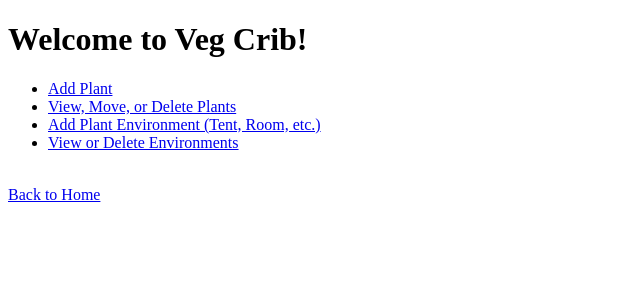
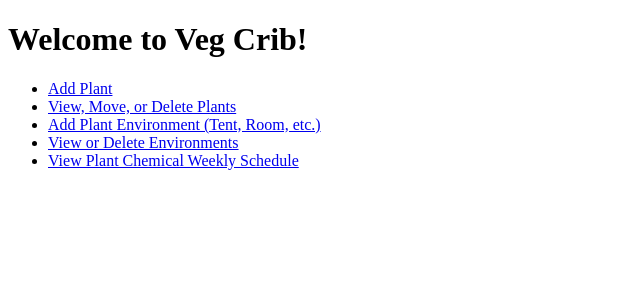
Before and after one commit to 13alvone/veg-crib, a Flask app: page / in a window 1280 px wide. Shown: the top 300 px of the page, without its empty margins (0-640 px from the left). Run offline with Flask 2, Linux system fonts and the light colour scheme.

Commit message:
** Updated functionality all around and added new functionality to actually show the current chemical schedule for the given week foreach plant that exists in an environment. At this point, the basic functionality expected for the application is all there, but there is still a ton of work to do such as updating the visual aspects everywhere, fix add_plant to ensure it can't add to a full environment, dockerizing the application, and extensive testing on installation and running, AS WELL AS a good, clean, and readable/informative readme.md.

```diff
--- a/app.py
+++ b/app.py
@@ -165,6 +165,12 @@ def move_plant(plant_id):
     print("Debug: Plant ID is", plant_id)
     return render_template(f'move_plant.html', available_containers=available_containers, plant_id=plant_id)
 
+@app.route('/chemical_schedule')
+def chemical_schedule():
+    backend.load_from_database()
+    current_week_schedule = backend.get_current_week_chemical_schedule()
+    return render_template('chemical_schedule.html', current_week_schedule=current_week_schedule)
+
 
 if __name__ == '__main__':
     app.run(debug=True)
--- a/templates/add_plant.html
+++ b/templates/add_plant.html
@@ -16,7 +16,7 @@
 <body>
     <h1>Add Plant</h1>
     <form action="/add_plant" method="post">
-        <label for="name">Name:</label>
+        <label for="name">Plan Birth Name:</label>
         <input type="text" id="name" name="name" pattern="[a-zA-Z0-9]+" required oninvalid="this.setCustomValidity('Only alphanumeric entries are allowed.')" oninput="this.setCustomValidity('')"></br></br>
         <label for="harvest_type">Harvest Type:</label>
         <select id="harvest_type" name="harvest_type">
--- a/templates/index.html
+++ b/templates/index.html
@@ -11,7 +11,7 @@
         <li><a href="{{ url_for('view_plants') }}">View, Move, or Delete Plants</a></li>
         <li><a href="{{ url_for('add_environment') }}">Add Plant Environment (Tent, Room, etc.)</a></li>
         <li><a href="{{ url_for('view_environments') }}">View or Delete Environments</a></li>
+        <li><a href="{{ url_for('chemical_schedule') }}">View Plant Chemical Weekly Schedule</a></li>
     </ul>
-    {% include 'footer.html' %}
 </body>
 </html>
--- a/veg_crib_manage.py
+++ b/veg_crib_manage.py
@@ -1,7 +1,6 @@
 import datetime
 import sqlite3
 import jsonpickle
-import copy
 
 next_plant_id = 1  # Initialize the ID counter
 completed_dict = {
@@ -140,6 +139,17 @@ class Plant:
 
     def update_environment(self, _environment_obj):
         self.environment = _environment_obj
+
+    def get_chemical_schedule_for_week(self, week_number):
+        global chemicals  # Access the global chemicals dictionary
+        chemical_schedule = {}
+
+        # Iterate through each chemical to get its week_ml_assignment for the given week
+        for chemical_name, chemical_data in chemicals.items():
+            week_ml_assignments = chemical_data['week_ml_assignments']
+            chemical_schedule[chemical_name] = week_ml_assignments.get(str(week_number), 0)
+
+        return chemical_schedule
 
 
 class PlantContainer:
@@ -320,3 +330,67 @@ class Backend:
 
     def get_available_containers(self):
         return list(self.completed_dict['container_environments'].keys())
+
+    # def get_weekly_chemical_schedule(self):
+    #     weekly_schedule = {}
+    #     for plant_id, plant in self.completed_dict['plants'].items():
+    #         plant_schedule = {}
+    #         if plant.age_in_weeks == 0:
+    #             msg = 'Plant must be at least 1 week old before chemical schedule applies.'
+    #             return {plant_id: {'0': {'chemical': '0 ', 'Note': msg}}}
+    #         for week in range(1, plant.age_in_weeks + 1):
+    #             plant_schedule[week] = plant.get_chemical_schedule_for_week(week)
+    #         weekly_schedule[plant_id] = plant_schedule
+    #     return weekly_schedule
+
+    # def get_current_week_chemical_schedule(self):
+    #     current_week_schedule = {}
+    #
+    #     # Iterate through each plant in the completed_dict
+    #     for plant_id, plant in self.completed_dict['plants'].items():
+    #         if plant.age_in_weeks == 0:
+    #             msg = 'Plant must be at least 1 week old before chemical schedule applies.'
+    #             return {plant_id: {'0': {'chemical': '0 ', 'Note': msg}}}
+    #         current_week = plant.age_in_weeks  # Assuming age_in_weeks is up-to-date
+    #         current_week_schedule[plant_id] = plant.get_chemical_schedule_for_week(current_week)
+    #
+    #     return current_week_schedule
+
+    def get_current_week_chemical_schedule(self):
+        current_week_schedule = {}
+
+        # Iterate through each plant in the completed_dict
+        for plant_id, plant in self.completed_dict['plants'].items():
+            if plant.age_in_weeks == 0:
+                msg = 'Plant must be at least 1 week old before chemical schedule applies.'
+                return {'week': 0, 'chemicals': {'chemical': '0 ', 'Note': msg}}
+
+            current_week = plant.age_in_weeks  # Assuming age_in_weeks is up-to-date
+            current_week_schedule[plant_id] = {
+                'week': current_week,
+                'chemicals': plant.get_chemical_schedule_for_week(current_week)
+            }
+
+        return current_week_schedule
+
+    # In Backend class
+    def get_current_week_chemical_schedule(self):
+        current_week_schedule = {}
+
+        # Iterate through each plant in the completed_dict
+        for plant_id, plant in self.completed_dict['plants'].items():
+            if plant.age_in_weeks == 0:
+                msg = 'Plant must be at least 1 week old before chemical schedule applies.'
+                current_week_schedule[plant_id] = {'week': 0,
+                                                   'chemicals': {'chemical': '0 ',
+                                                                 'Note': msg},
+                                                   'environment': plant.environment.name}
+                continue
+            current_week = plant.age_in_weeks  # Assuming age_in_weeks is up-to-date
+            current_week_schedule[plant_id] = {
+                'week': current_week,
+                'chemicals': plant.get_chemical_schedule_for_week(current_week),
+                'environment': plant.environment.name
+            }
+
+        return current_week_schedule
```
Also changed, not shown: templates/chemical_schedule.html (added, +29 -0 lines).
